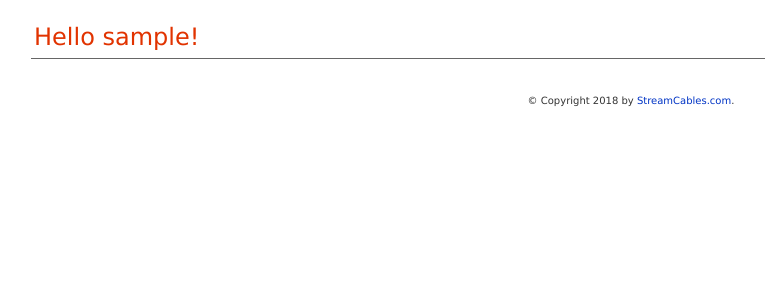
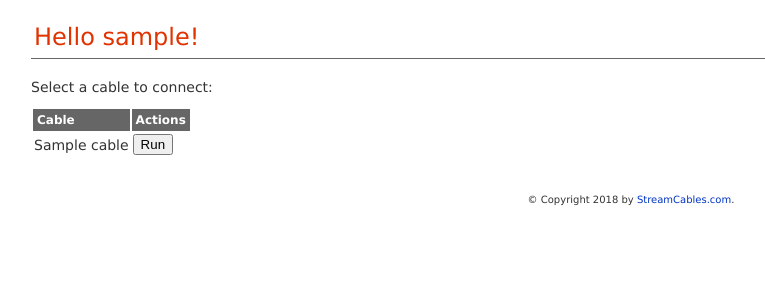
Before and after one commit to svandragt/streamcables, a Flask app: template templates/manage.html in a window 1280 px wide. Shown: the part 36-336 px from the top of the page, without its empty margins (9-774 px from the left). Run offline with Flask 2, Linux system fonts and the light colour scheme; the template is opened without the code that fills it: most values are stand-ins (such as "Sample title", 1, 10 or a date in 2020).

Commit message:
display user cables

```diff
--- a/app.py
+++ b/app.py
@@ -1,9 +1,11 @@
+
+
 from flask import Flask, session, redirect, url_for, request, render_template
 from werkzeug.security import generate_password_hash, check_password_hash
-from os import environ
+from os import environ, scandir, path
 
 app = Flask(__name__)
-app.secret_key = environ['secret_key']
+app.secret_key = environ['STREAMCABLES_SECRET_KEY']
 app.brand = 'StreamCables'
 
 
@@ -31,9 +33,12 @@ def index():
 def manage():
     if 'username' not in session:
         return redirect(url_for('login'))
+    username = session['username']
 
-    username = session['username']
-    return render_template('manage.html', username=username)
+    cables = read_cables_for_user(username)
+    a = 1
+
+    return render_template('manage.html', username=username, cables=cables)
 
 
 @app.route('/login', methods=['GET', 'POST'])
@@ -57,6 +62,13 @@ def logout():
     return redirect(url_for('index'))
 
 
+
+def read_cables_for_user(username):
+    folder = '/Users/%s' % username
+    onlyfiles = [f.path for f in scandir(folder) if path.splitext(f)[1] == ".json"]
+
+    return onlyfiles
+
 if __name__ == '__main__':
-    me = User(environ['admin_user'], environ['admin_pwd'])
+    me = User(environ['STREAMCABLES_ADMIN_USER'], environ['STREAMCABLES_ADMIN_PWD'])
     app.run()
--- a/templates/manage.html
+++ b/templates/manage.html
@@ -3,9 +3,26 @@
 {% block title %}Admin Home{% endblock %}
 
 {% block content %}
-    {% if username %}
-      <h1>Hello {{ username }}!</h1>
-    {% else %}
-      <h1>Hello, World!</h1>
-    {% endif %}
+    <h1>Hello {{ username }}!</h1>
+
+    <p>Select a cable to connect:</p>
+
+    <table>
+        <thead>
+        <tr>
+            <th>Cable</th>
+            <th>Actions</th>
+        </tr>
+        </thead>
+        <tbody>
+        {% for cable in cables %}
+            <tr>
+                <td>{{ cable }}</td>
+                <td>
+                    <button>Run</button>
+                </td>
+            </tr>
+        {% endfor %}
+        </tbody>
+    </table>
 {% endblock %}
```
